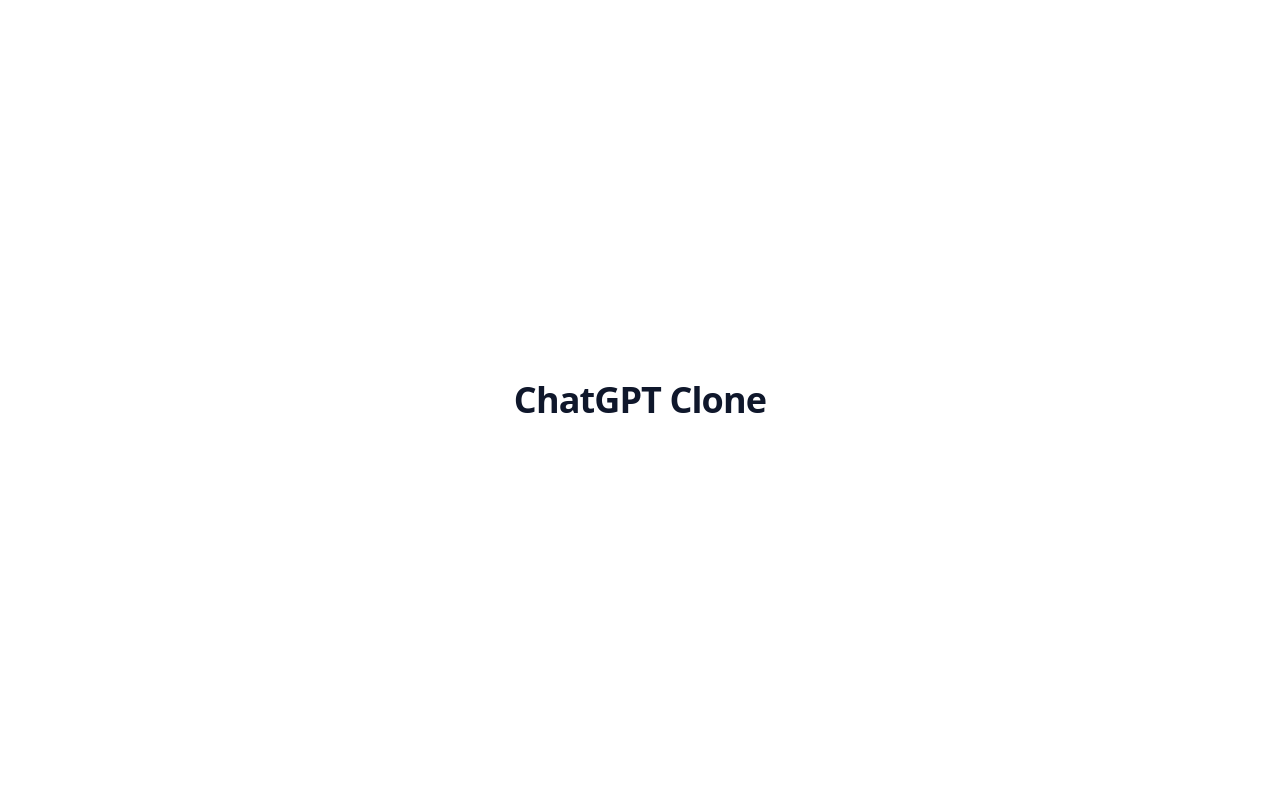
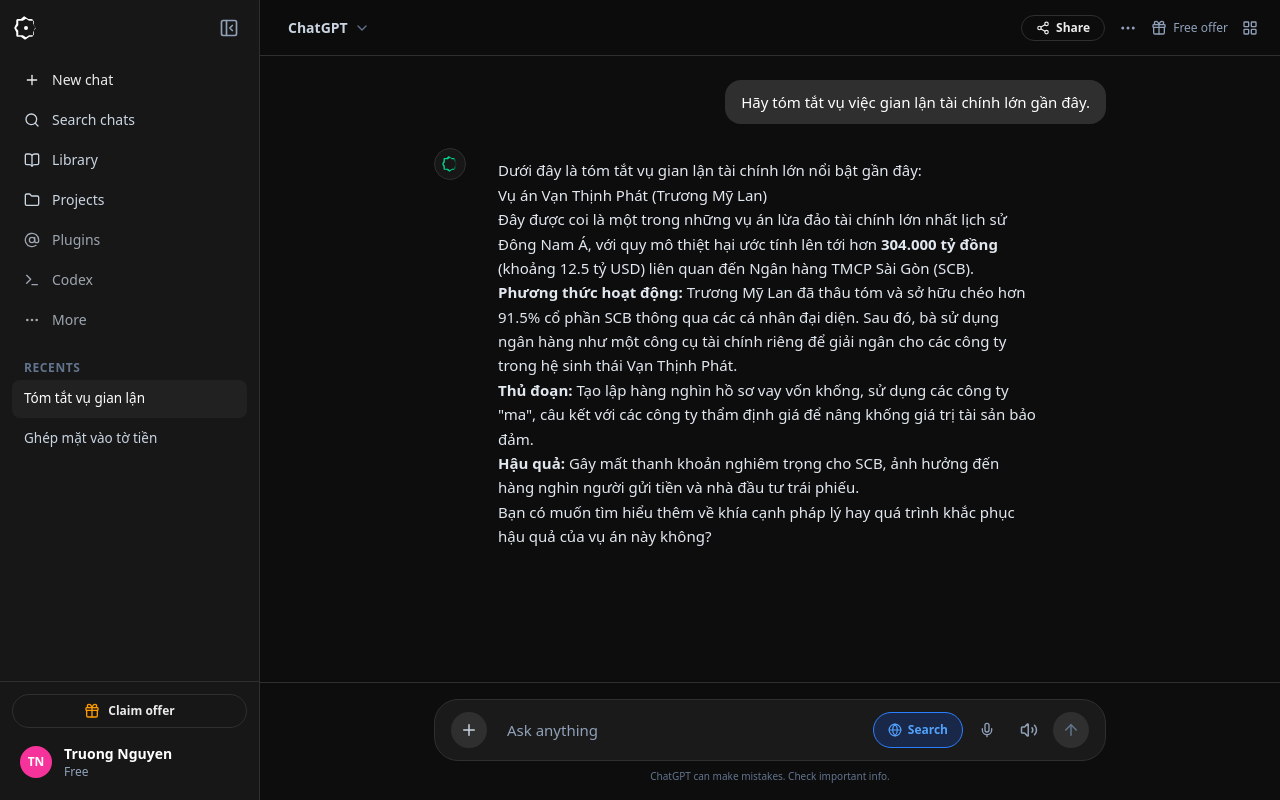
Before and after one commit to mankhb2k/chatgpt-clone-nextjs, a Next.js app: page / in a window 1280 px wide. Built offline with nearby package versions, Linux system fonts and the light colour scheme.

Commit message:
feat: wire up layout and page components to render sidebar, maincontent, and search modal

```diff
--- a/src/app/layout.tsx
+++ b/src/app/layout.tsx
@@ -27,7 +27,7 @@
       lang="en"
       className={`${geistSans.variable} ${geistMono.variable} h-full antialiased`}
     >
-      <body className="m-0 flex min-h-screen flex-col bg-white text-slate-900">
+      <body className="m-0 flex h-full flex-col bg-[#0d0d0d] text-[#ececec] overflow-hidden antialiased select-none">
         {children}
       </body>
     </html>
--- a/src/app/page.tsx
+++ b/src/app/page.tsx
@@ -1,9 +1,24 @@
+"use client";
+
+import React from "react";
+import { Sidebar } from "@/components/layout/Sidebar";
+import { MainContent } from "@/components/layout/MainContent";
+import { SearchModal } from "@/components/ui/SearchModal";
+import { useChatStore } from "@/store/chatStore";
+
 export default function Home() {
+  const { isSidebarOpen } = useChatStore();
+
   return (
-    <main className="flex min-h-screen items-center justify-center bg-white px-4 text-slate-900">
-      <h1 className="text-3xl font-semibold tracking-tight sm:text-4xl">
-        ChatGPT Clone
-      </h1>
+    <main className="flex h-screen w-screen overflow-hidden bg-[#0d0d0d]">
+      {/* 1. Thanh điều hướng bên trái (Sidebar) */}
+      {isSidebarOpen && <Sidebar />}
+
+      {/* 2. Vùng làm việc chính bên phải */}
+      <MainContent />
+
+      {/* 3. Hộp thoại tìm kiếm hội thoại */}
+      <SearchModal />
     </main>
   );
 }
```
